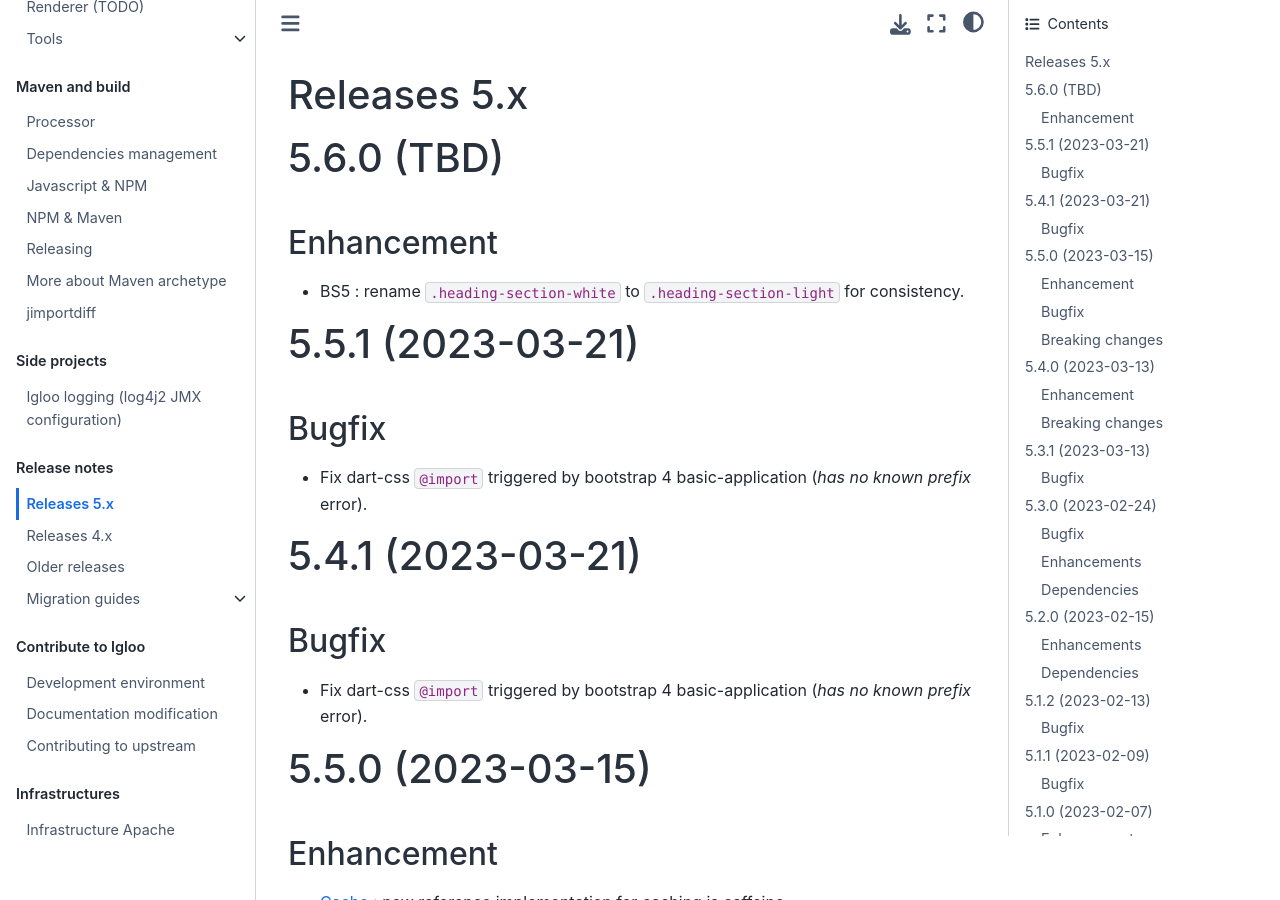
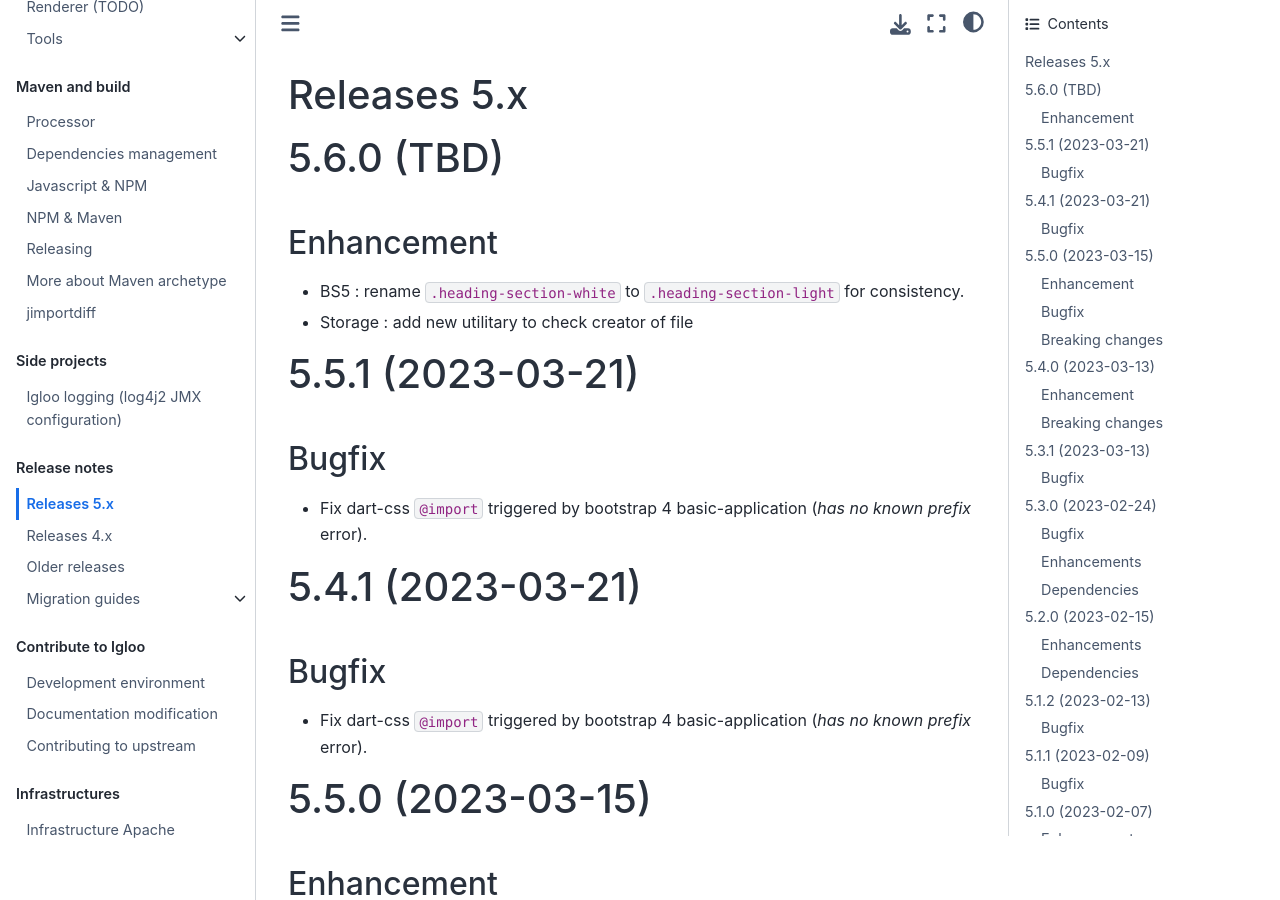
Before and after one commit to igloo-project/igloo-doc, a Sphinx documentation site: the page built from source/release-notes/releases-5.x.md, in a window 1280 px wide and 900 px high. Built offline with Sphinx 7.4.7 and the Sphinx Book theme 1.1.4, drawn with Linux system fonts in a browser that asks for light colours.

Commit message:
Changelog 5.6.0

```diff
--- a/source/release-notes/releases-5.x.md
+++ b/source/release-notes/releases-5.x.md
@@ -7,6 +7,7 @@
 ## Enhancement
 
 * BS5 : rename `.heading-section-white` to `.heading-section-light` for consistency.
+* Storage : add new utilitary to check creator of file
 
 (v5.5.1)=
 
```
